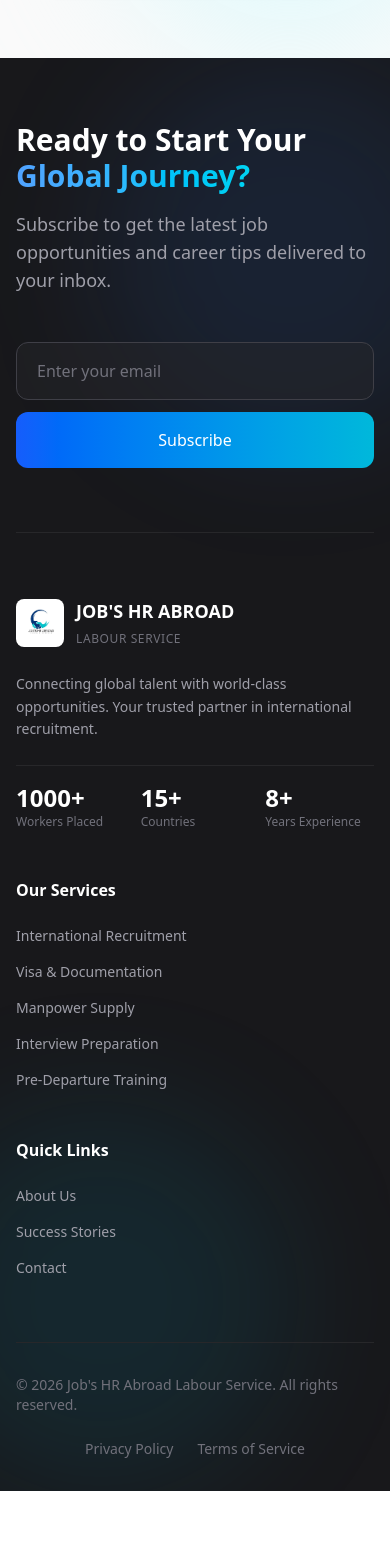
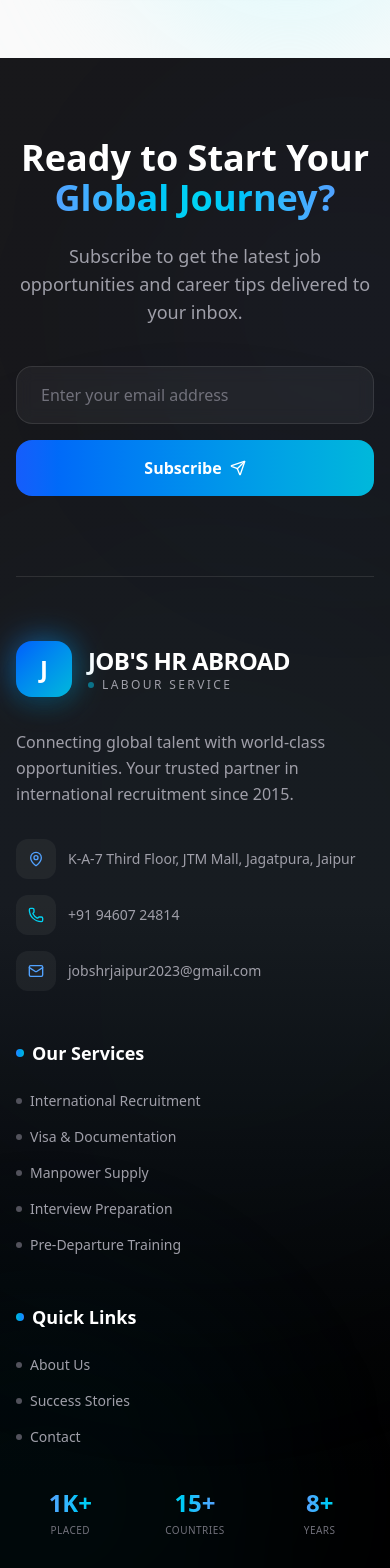
Before and after one commit to jobshrjaipur2023/va, a Next.js app: page / in a window 390 px wide. Shown: the part 8500-10068 px from the top of the page. Before the commit the page ends 9991 px from the top, so only its background shows below. Built offline with nearby package versions, Linux system fonts and the light colour scheme.

Commit message:
style: redesign footer brand with text logo, remove social icons, final UI polish

```diff
--- a/src/components/Footer.tsx
+++ b/src/components/Footer.tsx
@@ -3,7 +3,7 @@
 import { motion } from "framer-motion";
 import Link from "next/link";
 import Image from "next/image";
-import { ArrowUpRight } from "lucide-react";
+import { ArrowUpRight, Send, MapPin, Phone, Mail } from "lucide-react";
 
 const footerLinks = {
   services: [
@@ -20,138 +20,193 @@ const footerLinks = {
   ],
 };
 
-
-
 export function Footer() {
   return (
-    <footer className="bg-zinc-900 text-white relative overflow-hidden">
-      {/* Gradient Decoration */}
-      <div className="absolute top-0 left-1/4 w-96 h-96 bg-blue-500/10 rounded-full blur-3xl" />
-      <div className="absolute bottom-0 right-1/4 w-96 h-96 bg-cyan-500/10 rounded-full blur-3xl" />
+    <footer className="bg-gradient-to-b from-zinc-900 via-zinc-900 to-black text-white relative overflow-hidden">
+      {/* Animated Background Elements */}
+      <div className="absolute inset-0 overflow-hidden">
+        <div className="absolute top-0 left-1/4 w-[500px] h-[500px] bg-blue-500/5 rounded-full blur-[100px] animate-pulse" />
+        <div className="absolute bottom-0 right-1/4 w-[500px] h-[500px] bg-cyan-500/5 rounded-full blur-[100px] animate-pulse delay-1000" />
+        <div className="absolute top-1/2 left-1/2 -translate-x-1/2 -translate-y-1/2 w-[800px] h-[800px] bg-gradient-to-r from-blue-500/3 to-cyan-500/3 rounded-full blur-[120px]" />
+      </div>
 
       <div className="container mx-auto px-4 relative z-10">
-        {/* Top Section */}
-        <div className="py-16 border-b border-zinc-800">
-          <div className="grid lg:grid-cols-2 gap-12 items-center">
-            <div>
-              <h2 className="text-3xl md:text-4xl font-bold mb-4">
+        {/* Top CTA Section */}
+        <div className="py-20 border-b border-white/10">
+          <div className="max-w-4xl mx-auto text-center">
+            <motion.h2
+              initial={{ opacity: 0, y: 20 }}
+              whileInView={{ opacity: 1, y: 0 }}
+              viewport={{ once: true }}
+              className="text-4xl md:text-5xl font-bold mb-6"
+            >
               Ready to Start Your{" "}
-                <span className="bg-gradient-to-r from-blue-400 to-cyan-400 bg-clip-text text-transparent">
+              <span className="bg-gradient-to-r from-blue-400 via-cyan-400 to-blue-400 bg-clip-text text-transparent">
                 Global Journey?
               </span>
-              </h2>
-              <p className="text-zinc-400 text-lg max-w-lg">
+            </motion.h2>
+            <motion.p
+              initial={{ opacity: 0, y: 20 }}
+              whileInView={{ opacity: 1, y: 0 }}
+              viewport={{ once: true }}
+              transition={{ delay: 0.1 }}
+              className="text-zinc-400 text-lg mb-10 max-w-2xl mx-auto"
+            >
               Subscribe to get the latest job opportunities and career tips delivered to your inbox.
-              </p>
-            </div>
-            <div className="flex flex-col sm:flex-row gap-3">
+            </motion.p>
+
+            <motion.div
+              initial={{ opacity: 0, y: 20 }}
+              whileInView={{ opacity: 1, y: 0 }}
+              viewport={{ once: true }}
+              transition={{ delay: 0.2 }}
+              className="flex flex-col sm:flex-row gap-4 max-w-xl mx-auto"
+            >
+              <div className="flex-1 relative">
                 <input
                   type="email"
-                placeholder="Enter your email"
-                className="flex-1 bg-zinc-800/50 border border-zinc-700 text-white px-5 py-4 rounded-xl focus:outline-none focus:ring-2 focus:ring-blue-500/50 focus:border-blue-500 transition-all placeholder:text-zinc-500"
+                  placeholder="Enter your email address"
+                  className="w-full bg-white/5 backdrop-blur-sm border border-white/10 text-white px-6 py-4 rounded-2xl focus:outline-none focus:ring-2 focus:ring-blue-500/50 focus:border-blue-500/50 transition-all placeholder:text-zinc-500"
                 />
+              </div>
               <motion.button
                 whileHover={{ scale: 1.02 }}
                 whileTap={{ scale: 0.98 }}
-                className="bg-gradient-to-r from-blue-600 to-cyan-500 text-white px-8 py-4 rounded-xl font-medium hover:shadow-lg hover:shadow-blue-500/25 transition-all whitespace-nowrap"
+                className="bg-gradient-to-r from-blue-600 to-cyan-500 text-white px-8 py-4 rounded-2xl font-semibold hover:shadow-lg hover:shadow-blue-500/25 transition-all flex items-center justify-center gap-2"
               >
                 Subscribe
+                <Send className="w-4 h-4" />
               </motion.button>
-            </div>
+            </motion.div>
           </div>
         </div>
 
-        {/* Main Footer */}
-        <div className="py-16 grid md:grid-cols-2 lg:grid-cols-4 gap-12">
-          {/* Brand & About */}
-          <div className="lg:col-span-2">
-            <Link href="/" className="flex items-center space-x-3 mb-6">
-              <Image
-                src="/images/logo.webp"
-                alt="Job's HR Abroad"
-                width={48}
-                height={48}
-                className="rounded-lg"
-              />
-              <div>
-                <span className="font-bold text-lg block">JOB&apos;S HR ABROAD</span>
-                <span className="text-xs tracking-wider text-zinc-500 uppercase">
+        {/* Main Footer Content */}
+        <div className="py-16 grid md:grid-cols-2 lg:grid-cols-12 gap-12">
+          {/* Brand Section */}
+          <div className="lg:col-span-5">
+            <Link href="/" className="flex items-center gap-4 mb-8 group no-underline">
+              {/* Stylized Logo */}
+              <div className="relative w-14 h-14 flex-shrink-0">
+                <div className="absolute inset-0 bg-gradient-to-br from-blue-500 to-cyan-500 rounded-2xl blur-lg opacity-60 group-hover:opacity-100 transition-opacity" />
+                <div className="relative h-full w-full bg-gradient-to-br from-blue-600 to-cyan-500 rounded-2xl flex items-center justify-center shadow-xl">
+                  <span className="text-white font-black text-2xl">J</span>
+                </div>
+              </div>
+
+              {/* Brand Text */}
+              <div className="flex flex-col">
+                <span className="font-bold text-2xl tracking-tight text-white group-hover:text-transparent group-hover:bg-clip-text group-hover:bg-gradient-to-r group-hover:from-blue-400 group-hover:to-cyan-400 transition-all duration-300">
+                  JOB&apos;S HR ABROAD
+                </span>
+                <div className="flex items-center gap-2">
+                  <span className="w-1.5 h-1.5 rounded-full bg-cyan-500 animate-pulse" />
+                  <span className="text-xs font-medium tracking-[0.2em] text-zinc-400 uppercase">
                     Labour Service
                   </span>
                 </div>
+              </div>
             </Link>
 
-            <p className="text-zinc-400 leading-relaxed text-sm mb-6 max-w-sm">
-              Connecting global talent with world-class opportunities. Your trusted partner in international recruitment.
+            <p className="text-zinc-400 leading-relaxed mb-8 max-w-sm">
+              Connecting global talent with world-class opportunities. Your trusted partner in international recruitment since 2015.
             </p>
 
-            {/* Quick Stats */}
-            <div className="grid grid-cols-3 gap-4 pt-4 border-t border-zinc-800">
-              <div>
-                <span className="text-2xl font-bold text-white">1000+</span>
-                <p className="text-xs text-zinc-500">Workers Placed</p>
+            {/* Contact Info */}
+            <div className="space-y-4">
+              <div className="flex items-center gap-3 text-zinc-400 hover:text-white transition-colors">
+                <div className="w-10 h-10 bg-white/5 rounded-xl flex items-center justify-center">
+                  <MapPin className="w-4 h-4 text-blue-400" />
                 </div>
-              <div>
-                <span className="text-2xl font-bold text-white">15+</span>
-                <p className="text-xs text-zinc-500">Countries</p>
+                <span className="text-sm">K-A-7 Third Floor, JTM Mall, Jagatpura, Jaipur</span>
               </div>
-              <div>
-                <span className="text-2xl font-bold text-white">8+</span>
-                <p className="text-xs text-zinc-500">Years Experience</p>
+              <div className="flex items-center gap-3 text-zinc-400 hover:text-white transition-colors">
+                <div className="w-10 h-10 bg-white/5 rounded-xl flex items-center justify-center">
+                  <Phone className="w-4 h-4 text-cyan-400" />
+                </div>
+                <span className="text-sm">+91 94607 24814</span>
+              </div>
+              <div className="flex items-center gap-3 text-zinc-400 hover:text-white transition-colors">
+                <div className="w-10 h-10 bg-white/5 rounded-xl flex items-center justify-center">
+                  <Mail className="w-4 h-4 text-blue-400" />
+                </div>
+                <span className="text-sm">jobshrjaipur2023@gmail.com</span>
               </div>
             </div>
           </div>
 
           {/* Services */}
-          <div>
-            <h4 className="font-semibold text-white mb-6">Our Services</h4>
+          <div className="lg:col-span-4">
+            <h4 className="text-lg font-semibold text-white mb-6 flex items-center gap-2">
+              <div className="w-2 h-2 bg-gradient-to-r from-blue-500 to-cyan-500 rounded-full" />
+              Our Services
+            </h4>
             <ul className="space-y-4">
               {footerLinks.services.map((link) => (
                 <li key={link.label}>
                   <Link
                     href={link.href}
-                    className="text-zinc-400 hover:text-white transition-colors text-sm flex items-center gap-1 group"
+                    className="text-zinc-400 hover:text-white transition-colors text-sm flex items-center gap-2 group"
                   >
+                    <span className="w-1.5 h-1.5 bg-zinc-600 rounded-full group-hover:bg-blue-500 transition-colors" />
                     {link.label}
-                    <ArrowUpRight className="w-3 h-3 opacity-0 group-hover:opacity-100 transition-opacity" />
+                    <ArrowUpRight className="w-3 h-3 opacity-0 group-hover:opacity-100 transition-all transform group-hover:translate-x-0.5 group-hover:-translate-y-0.5" />
                   </Link>
                 </li>
               ))}
             </ul>
           </div>
 
-          {/* Company & Success Stories */}
-          <div>
-            <h4 className="font-semibold text-white mb-6">Quick Links</h4>
+          {/* Quick Links */}
+          <div className="lg:col-span-3">
+            <h4 className="text-lg font-semibold text-white mb-6 flex items-center gap-2">
+              <div className="w-2 h-2 bg-gradient-to-r from-cyan-500 to-blue-500 rounded-full" />
+              Quick Links
+            </h4>
             <ul className="space-y-4">
               {footerLinks.company.map((link) => (
                 <li key={link.label}>
                   <Link
                     href={link.href}
-                    className="text-zinc-400 hover:text-white transition-colors text-sm flex items-center gap-1 group"
+                    className="text-zinc-400 hover:text-white transition-colors text-sm flex items-center gap-2 group"
                   >
+                    <span className="w-1.5 h-1.5 bg-zinc-600 rounded-full group-hover:bg-cyan-500 transition-colors" />
                     {link.label}
-                    <ArrowUpRight className="w-3 h-3 opacity-0 group-hover:opacity-100 transition-opacity" />
+                    <ArrowUpRight className="w-3 h-3 opacity-0 group-hover:opacity-100 transition-all transform group-hover:translate-x-0.5 group-hover:-translate-y-0.5" />
                   </Link>
                 </li>
               ))}
             </ul>
+
+            {/* Stats Mini */}
+            <div className="mt-10 grid grid-cols-3 gap-4">
+              <div className="text-center">
+                <span className="text-2xl font-bold bg-gradient-to-r from-blue-400 to-cyan-400 bg-clip-text text-transparent">1K+</span>
+                <p className="text-[10px] text-zinc-500 uppercase tracking-wider mt-1">Placed</p>
+              </div>
+              <div className="text-center">
+                <span className="text-2xl font-bold bg-gradient-to-r from-cyan-400 to-blue-400 bg-clip-text text-transparent">15+</span>
+                <p className="text-[10px] text-zinc-500 uppercase tracking-wider mt-1">Countries</p>
+              </div>
+              <div className="text-center">
+                <span className="text-2xl font-bold bg-gradient-to-r from-blue-400 to-cyan-400 bg-clip-text text-transparent">8+</span>
+                <p className="text-[10px] text-zinc-500 uppercase tracking-wider mt-1">Years</p>
+              </div>
+            </div>
           </div>
         </div>
 
         {/* Bottom Bar */}
-        <div className="py-8 border-t border-zinc-800 flex flex-col md:flex-row justify-between items-center gap-6">
+        <div className="py-8 border-t border-white/5 flex flex-col md:flex-row justify-between items-center gap-6">
           <p className="text-zinc-500 text-sm">
             © {new Date().getFullYear()} Job&apos;s HR Abroad Labour Service. All rights reserved.
           </p>
 
-
-
-          <div className="flex gap-6 text-sm text-zinc-500">
-            <Link href="/privacy" className="hover:text-white transition-colors">
+          <div className="flex items-center gap-8">
+            <Link href="/privacy" className="text-zinc-500 hover:text-white transition-colors text-sm">
               Privacy Policy
             </Link>
-            <Link href="/terms" className="hover:text-white transition-colors">
+            <Link href="/terms" className="text-zinc-500 hover:text-white transition-colors text-sm">
               Terms of Service
             </Link>
           </div>
```
Lines whose indentation alone changed are shown as unchanged.
